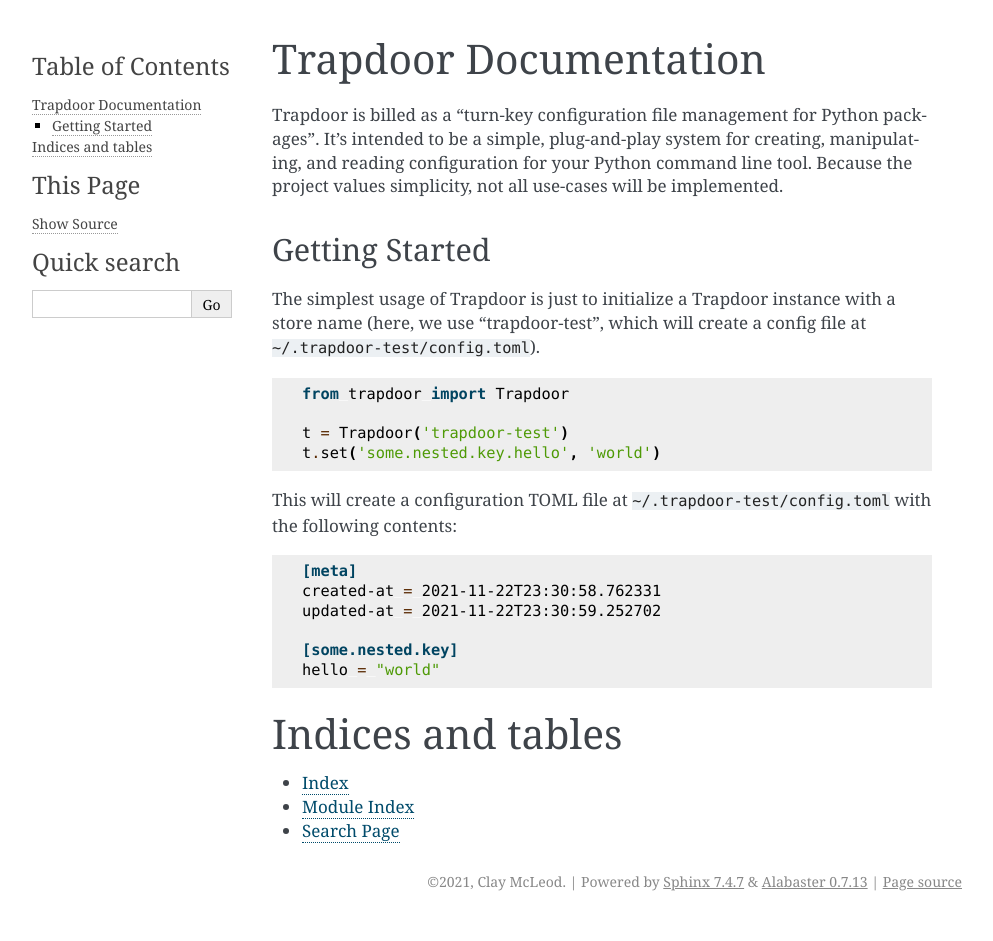
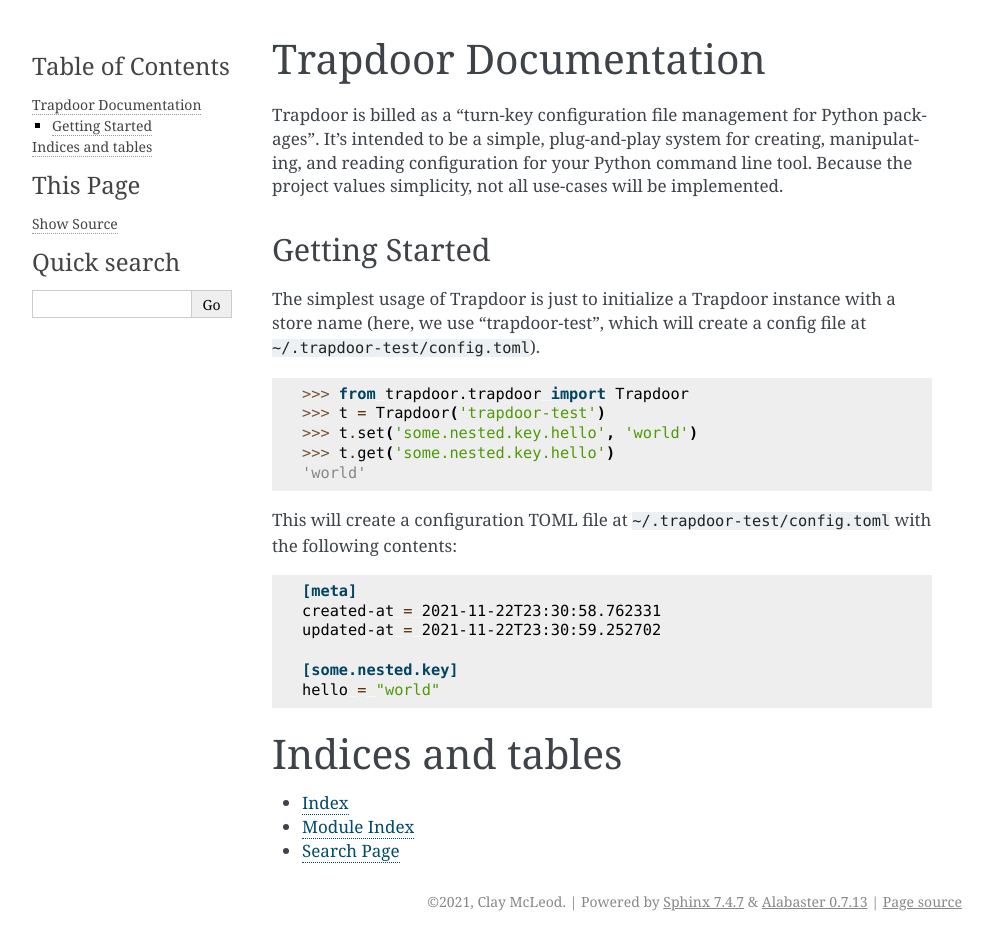
Before and after one commit to claymcleod/trapdoor, a Sphinx documentation site: the page built from docs/source/index.rst, in a window 1280 px wide. Shown: the whole page, without its empty margins (148-1141 px from the left). Built offline with Sphinx 7.4.7, drawn with Linux system fonts in a browser that asks for light colours.

Commit message:
ci: adds doctests to documentation

```diff
--- a/docs/source/index.rst
+++ b/docs/source/index.rst
@@ -15,10 +15,11 @@
 
 .. code-block:: python
 
-   from trapdoor import Trapdoor
-
-   t = Trapdoor('trapdoor-test')
-   t.set('some.nested.key.hello', 'world')
+   >>> from trapdoor.trapdoor import Trapdoor
+   >>> t = Trapdoor('trapdoor-test')
+   >>> t.set('some.nested.key.hello', 'world')
+   >>> t.get('some.nested.key.hello')
+   'world'
 
 This will create a configuration TOML file at :code:`~/.trapdoor-test/config.toml` with
 the following contents:
```
Also changed, not shown: 1 other file.
